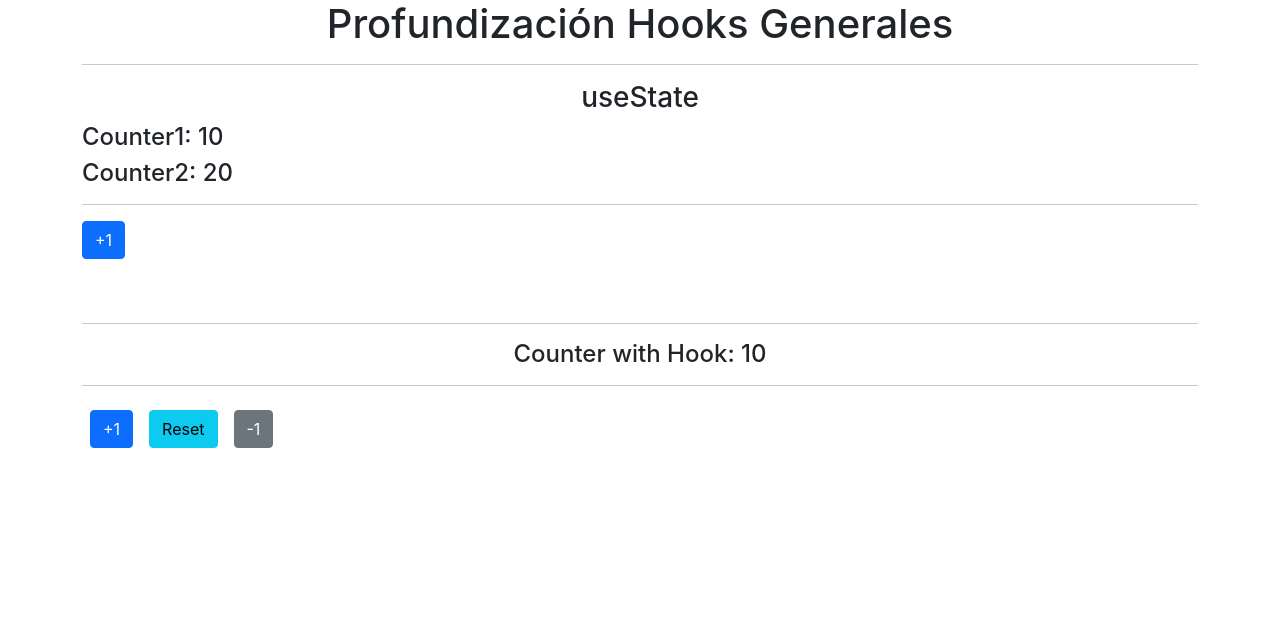
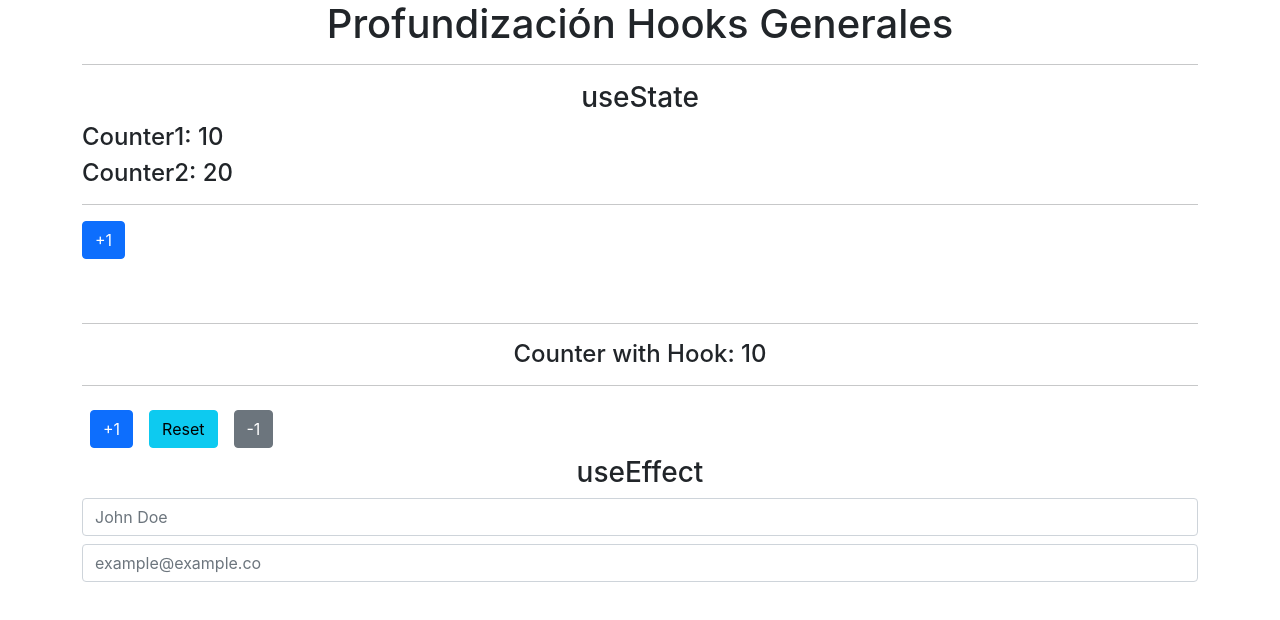
Before and after one commit to eideard-hm/hooks-app, a React (Create React App) app: page / in a window 1280 px wide. Shown: the top 620 px of the page. Built offline with nearby package versions, Linux system fonts and the light colour scheme.

Commit message:
useEffect Hook

```diff
--- a/src/App.js
+++ b/src/App.js
@@ -1,13 +1,20 @@
 import CounterApp from "./components/01-useState/CounterApp";
+import SimpleForm from "./components/02-useEffect/SimpleForm";
 
 function App() {
   return (
    <div className="container">
       <h1 className="text-center">Profundización Hooks Generales</h1>
       <hr />
+
       <section className="column">
         <h3 className="text-center">useState</h3>
         <CounterApp />
+      </section>
+
+      <section className="column">
+        <h3 className="text-center">useEffect</h3>
+        <SimpleForm />
       </section>
    </div>
   );
--- /dev/null
+++ b/src/components/02-useEffect/Message.jsx
@@ -0,0 +1,37 @@
+import React, { useEffect, useState } from 'react';
+
+const Message = () => {
+
+    const [coors, setCoors] = useState({
+        x: 0,
+        y: 0
+    });
+
+    const { x, y } = coors;
+
+    useEffect(() => {
+
+        const mouseMove = ({ x, y }) => {
+            setCoors({ x, y });
+        }
+
+        window.addEventListener('mousemove', mouseMove)
+
+        return () => {
+            window.removeEventListener('mousemove', mouseMove)
+        };
+    }, []);
+    return (
+        <div>
+            <h3>Eres genial !!</h3>
+            <hr />
+            <p>
+                <strong>X: </strong> {x}
+                <br />
+                <strong>Y: </strong> {y}
+            </p>
+        </div>
+    );
+};
+
+export default Message;
--- /dev/null
+++ b/src/components/02-useEffect/SimpleForm.jsx
@@ -0,0 +1,53 @@
+import React, { useEffect, useState } from 'react';
+import Message from './Message';
+
+const SimpleForm = () => {
+
+    const [formState, setFormState] = useState({
+        name: '',
+        email: ''
+    });
+
+    const { name, email } = formState;
+
+    useEffect(() => {
+        console.log('useEffect');
+    }, []);
+
+    const handleInputChange = ({target: {name, value}}) => {
+        setFormState({...formState, [name]: value})
+    }
+
+    return (
+        <>
+            <div className='form-group'>
+                <input type="text"
+                        name='name'
+                        placeholder='John Doe'
+                        className='form-control'
+                        autoComplete="off"
+                        value={name}
+                        onChange={handleInputChange}
+                />
+            </div>
+
+            <div className='form-group mt-2'>
+                <input type="email"
+                        name='email'
+                        placeholder='example@example.co'
+                        className='form-control'
+                        autoComplete="off"
+                        value={email}
+                        onChange={handleInputChange}
+                />
+            </div>
+
+            <br />
+
+            {(name === '123') && <Message />}
+
+        </>
+    );
+};
+
+export default SimpleForm;
```
